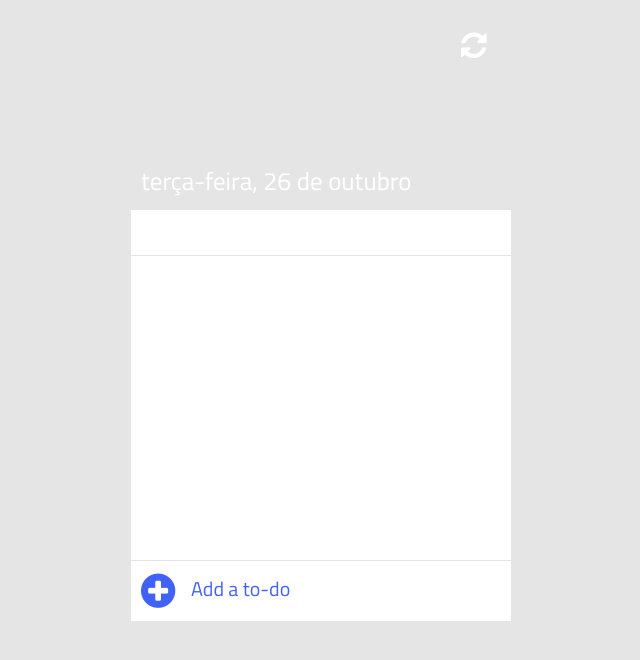
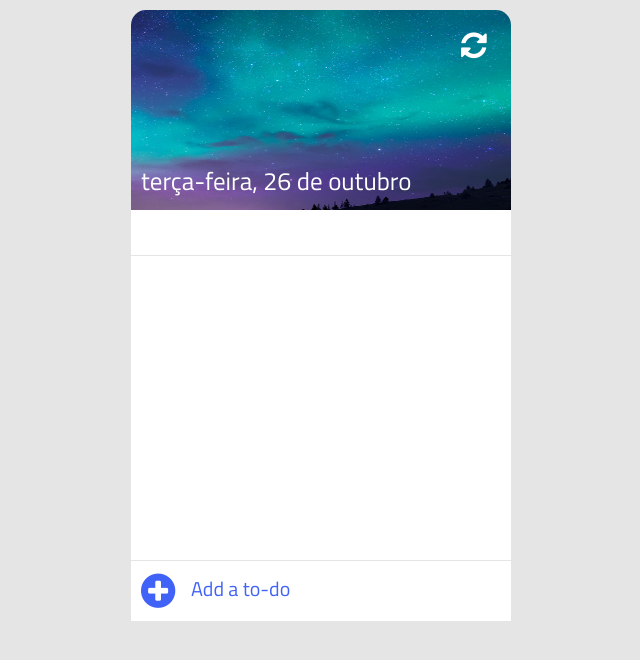
Before and after one commit to johnnysoutodev/learn_todo-list, a plain HTML site: page public/index.html in a window 1280 px wide. Shown: the whole page, without its empty margins (319-959 px from the left). Drawn offline with Linux system fonts and the light colour scheme.

Commit message:
Update style.css
corrigindo bug, imagem de fundo não aparecia

```diff
--- a/public/css/style.css
+++ b/public/css/style.css
@@ -19,7 +19,7 @@ body{
 .header{
     width: 380px;
     height:200px;
-    background-image: url('../img/bg2.jpg');
+    background-image: url('../images/bg2.jpg');
     background-size: 100% 200%;
     background-repeat: no-repeat;
     border-radius: 15px 15px 0 0;
```
